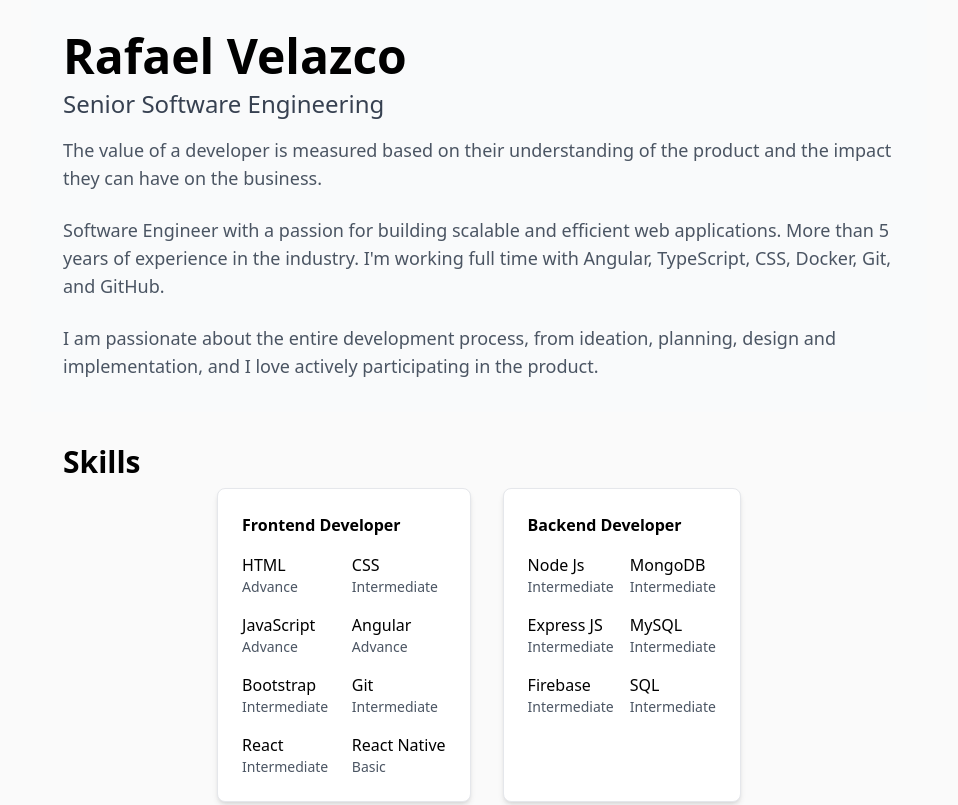
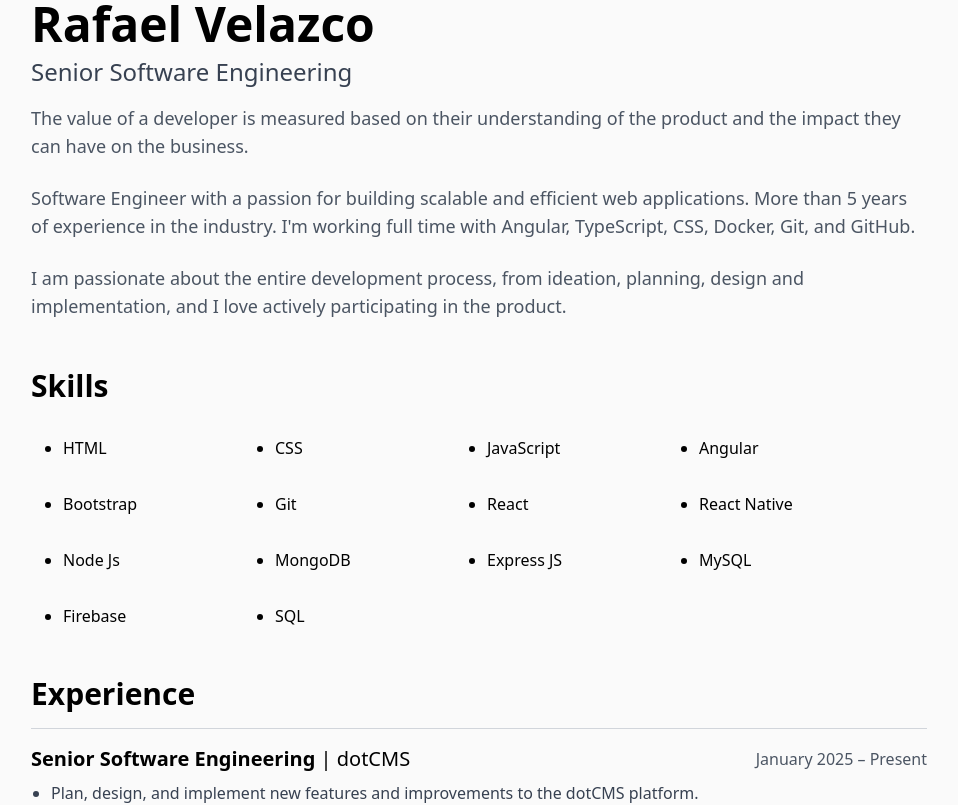
Before and after one commit to rjvelazco/rjvelazco-v2, a Next.js app: page / in a window 1280 px wide. Shown: the top 805 px of the page, without its empty margins (161-1119 px from the left). Built offline with nearby package versions, Linux system fonts and the light colour scheme.

Commit message:
refactor: simplify skills section and layout

```diff
--- a/src/app/page.tsx
+++ b/src/app/page.tsx
@@ -6,9 +6,8 @@ import { ContactSection } from "@components/ContactSection";
 
 export default function Home() {
   return (
-    <div className="max-w-4xl bg-background min-h-screen mx-auto font-sans">
+    <div className="max-w-4xl bg-background mx-auto font-sans flex flex-col gap-12">
       <IntroSection />
-      {/* <AboutMe /> */}
       <SkillsSection />
       <ExperienceSection />
       <ContactSection />
--- a/src/components/ExperienceSection.tsx
+++ b/src/components/ExperienceSection.tsx
@@ -4,7 +4,7 @@ import { CallToActionButton } from "./CallToActionButton";
 
 export const ExperienceSection = () => {
   return (
-    <div className="p-8">
+    <div>
       <h2 className="text-3xl font-bold mb-2">Experience</h2>
       <ExperienceCard
         title="Senior Software Engineering"
--- a/src/components/IntroSection.tsx
+++ b/src/components/IntroSection.tsx
@@ -4,7 +4,7 @@ import { CallToActionButton } from "./CallToActionButton";
 
 export const IntroSection = () => {
   return (
-    <div className="p-8 bg-gray-50 ">
+    <div>
       <h1 className="text-5xl font-bold mb-2">Rafael Velazco </h1>
 
       <h3 className="text-2xl font-medium mb-4 text-gray-700">
--- a/src/components/SkillsSection.tsx
+++ b/src/components/SkillsSection.tsx
@@ -1,53 +1,30 @@
 import React from "react";
 
-const skills = {
-  frontend: [
-    { name: "HTML", level: "Advance" },
-    { name: "CSS", level: "Intermediate" },
-    { name: "JavaScript", level: "Advance" },
-    { name: "Angular", level: "Advance" },
-    { name: "Bootstrap", level: "Intermediate" },
-    { name: "Git", level: "Intermediate" },
-    { name: "React", level: "Intermediate" },
-    { name: "React Native", level: "Basic" },
-  ],
-  backend: [
-    { name: "Node Js", level: "Intermediate" },
-    { name: "MongoDB", level: "Intermediate" },
-    { name: "Express JS", level: "Intermediate" },
-    { name: "MySQL", level: "Intermediate" },
-    { name: "Firebase", level: "Intermediate" },
-    { name: "SQL", level: "Intermediate" },
-  ],
-};
+const skills = [
+  "HTML",
+  "CSS",
+  "JavaScript",
+  "Angular",
+  "Bootstrap",
+  "Git",
+  "React",
+  "React Native",
+  "Node Js",
+  "MongoDB",
+  "Express JS",
+  "MySQL",
+  "Firebase",
+  "SQL",
+];
 
+// Rename to masonry grid
 export const SkillsSection = () => {
   return (
-    <div className="p-8">
-      <h2 className="text-3xl font-bold mb-2">Skills</h2>
-      <div className="flex flex-col md:flex-row justify-center space-y-4 md:space-y-0 md:space-x-8">
-        <SkillCard title="Frontend Developer" skills={skills.frontend} />
-        <SkillCard title="Backend Developer" skills={skills.backend} />
-      </div>
-    </div>
-  );
-};
-
-interface SkillCardProps {
-  title: string;
-  skills: { name: string; level: string }[];
-}
-
-const SkillCard: React.FC<SkillCardProps> = ({ title, skills }) => {
-  return (
-    <div className="p-6 bg-white border rounded-lg shadow-md">
-      <h3 className="font-semibold mb-4 text-">{title}</h3>
-      <ul className="grid grid-cols-2 gap-4">
+    <div>
+      <h2 className="text-3xl font-bold mb-8">Skills</h2>
+      <ul className="grid grid-cols-2 md:grid-cols-4 gap-4 gap-y-8 px-8">
         {skills.map((skill) => (
-          <li key={skill.name} className="flex flex-col items-start">
-            <span className="font-medium">{skill.name}</span>
-            <span className="text-sm text-gray-600">{skill.level}</span>
-          </li>
+          <li className="list-disc">{skill}</li>
         ))}
       </ul>
     </div>
```
